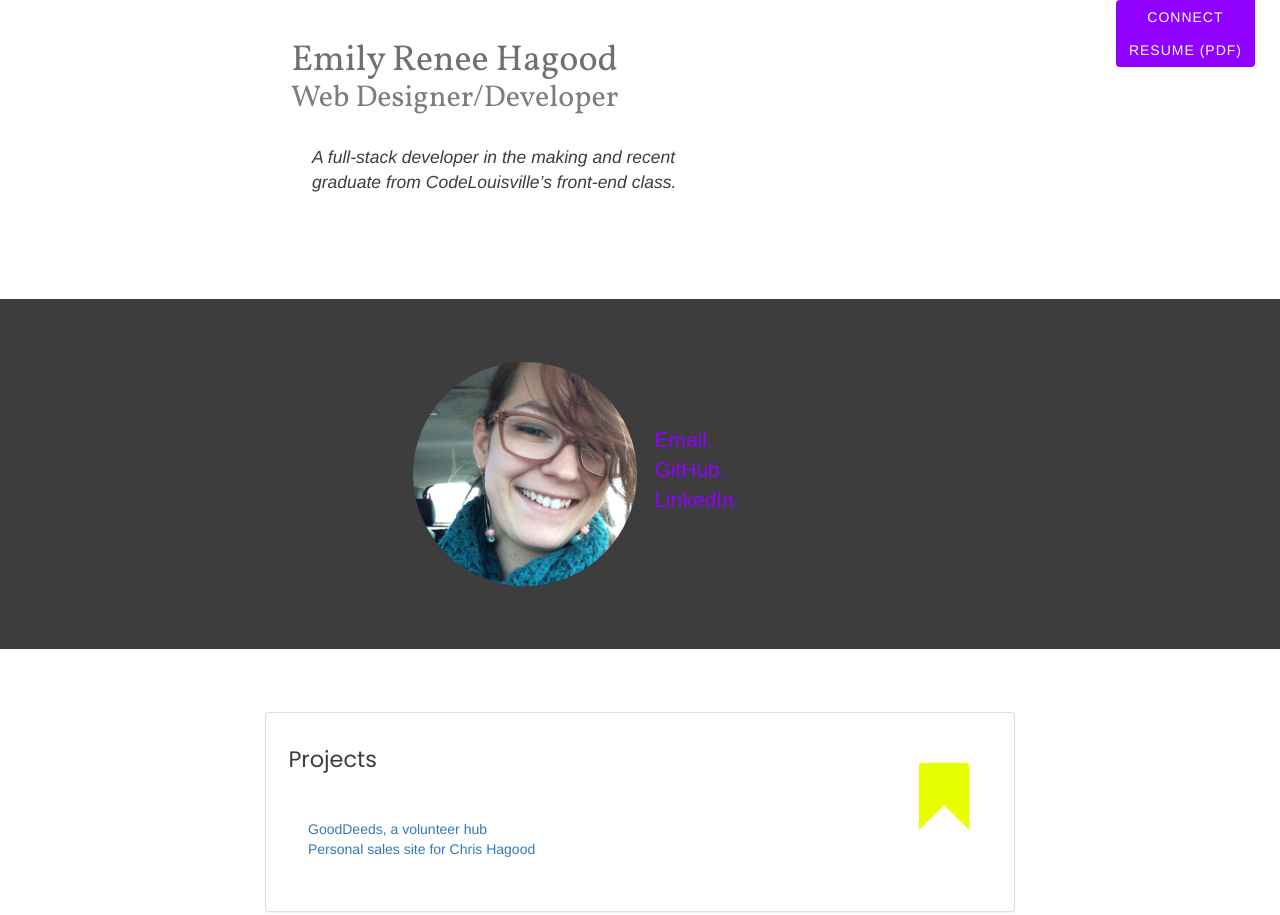
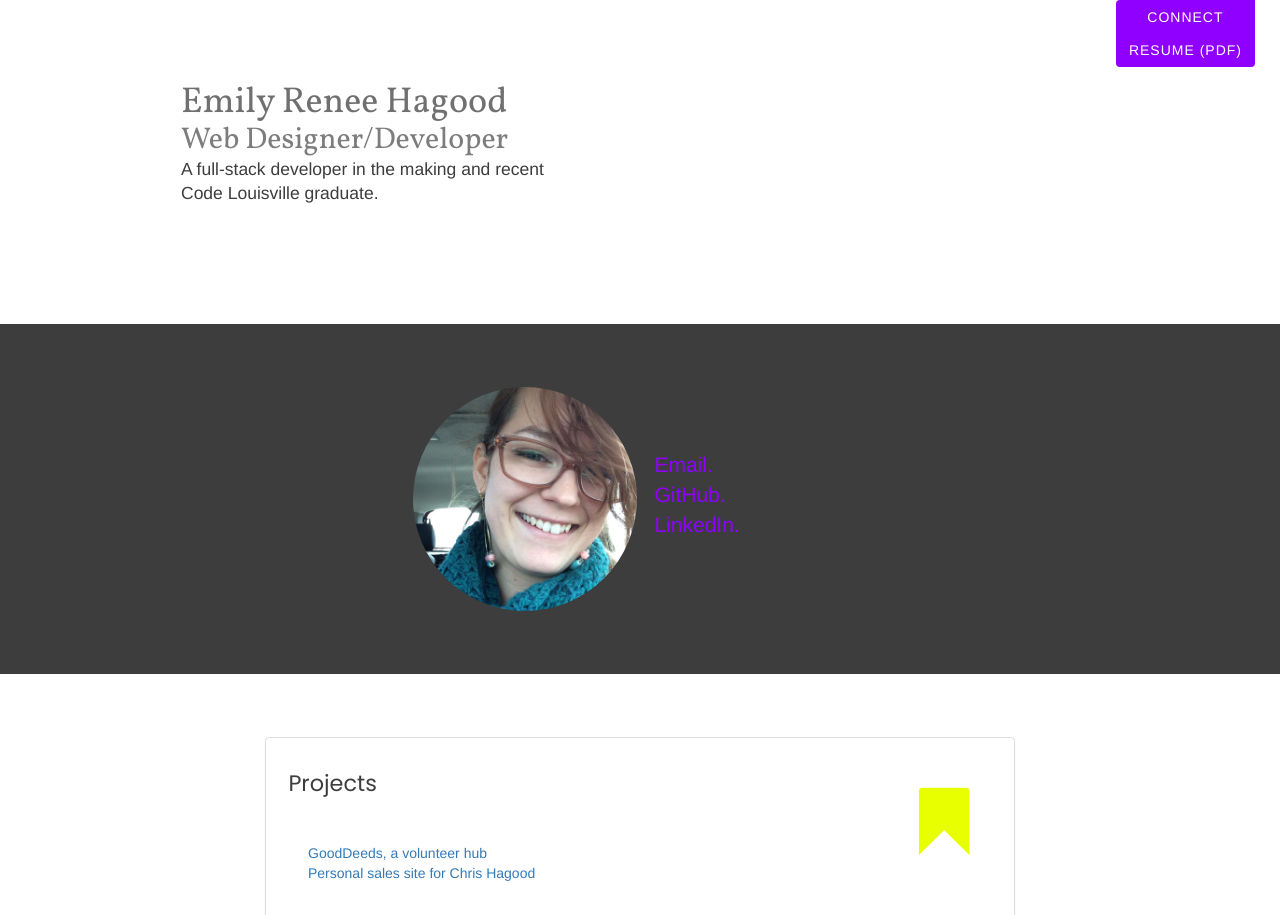
Before and after one commit to emilyrenee/emilyrenee.github.io, a plain HTML site: page index.html in a window 1280 px wide. Shown: the top 915 px of the page. Drawn offline with nearby package versions, Linux system fonts and the light colour scheme; some packages are replaced by stand-ins of ours; a script that the page names is missing.

Commit message:
update content and improve logo

```diff
--- a/css/main.css
+++ b/css/main.css
@@ -11,11 +11,6 @@ ul {
   list-style: none;
 }
 
-.inner-wrapper {
-  max-width: 60%;
-}
-
-
 
 /**********************
 NAVIGATION
@@ -24,6 +19,14 @@ nav {
   background-color: #FFFFFF;
 }
 
+.inner-wrapper {
+  max-width: 95%;
+  padding: 1.5em 1.5em;
+}
+
+.nav-wrapper {
+  max-width: 80%;
+}
 
 .btn-vert,
 .btn-vert:active,
@@ -110,17 +113,19 @@ HEADING & LOGO
 .logo {
   position: relative;
   top: 50px;
-  padding-top: 3em;
-  padding-bottom: 3em;
+  padding-top: 0;
+  padding-bottom: 0;
   padding-left: 4em;
   /*margin: auto;*/
 }
 
 .logo p {
-  max-width: 80%;
   font-size: 125%;
-  font-style: italic;
-  padding-bottom: 3em;
+  padding-top: 0;
+}
+
+.unstuck-logo {
+  padding: 3em 2em 4em 0;
 }
 
 /*.logo-sticker {
@@ -134,20 +139,20 @@ HEADING & LOGO
     margin: 0;
     font-family: 'Vollkorn', serif;
 }*/
-
-
 .grey-primary {
   color: #707070;
   margin-bottom: 0;
   margin-top: 0;
   font-family: 'Vollkorn', serif;
+  display: inline-block;
 }
 
 .grey-secondary {
   color: #7D7D7D;
   margin-top: 0;
-  margin-bottom: 1em;
+  margin-bottom: 0em;
   font-family: 'Vollkorn', serif;
+  display: inline-block;
 }
 
 /**********************
@@ -335,16 +340,21 @@ Media Query*/
 
 @media (min-width: 768px) {
 
+  .inner-wrapper {
+    max-width: 75%;
+    padding: 2em 4em;
+  }
+
   .logo {
     position: relative;
     top: 0px;
     margin: auto;
   }
 
-  .logo p {
-    padding-left: 5em;
-    max-width: 70%;
-  }
+  /*.logo p {*/
+    /*padding-left: 5em;*/
+    /*max-width: 70%;*/
+  /*}*/
 
   .grey-primary,
   .grey-secondary {
@@ -390,13 +400,18 @@ Media Query*/
 
 @media (min-width: 1200px) {
 
+  .inner-wrapper {
+    max-width: 80%;
+    padding: 3em 2em 3em 10em;
+  }
+
   .first img {
     opacity: 1;
   }
 
-  .logo p {
-    max-width: 60%;
-  }
+  /*.logo p {*/
+    /*max-width: 60%;*/
+  /*}*/
 
   .contact a {
     color: #8F00FF !important;
--- a/index.html
+++ b/index.html
@@ -32,19 +32,27 @@
               <a class="btn-connect">Connect</a>
             </li>
             <li class="active">
-              <a href="./documents/hagood_resume_052017.pdf" target="_blank">Resume (PDF)</a>
+              <a href="./documents/hagood_resume_072017.pdf" target="_blank">Resume (PDF)</a>
             </li>
           </ul>
         </div>
       </div><!--NAV-HAMBURGER-->
-      <div class="col-xs-8 unstuck-logo">
-        <div class="inner-wraper">
-          <div class="logo">
-          <h1 class="grey-primary">Emily Renee Hagood</h1>
-          <h2 class="grey-secondary">Web Designer/Developer</h2>
-          <p class="center-block">A full-stack developer in the making and recent graduate from CodeLouisville’s front-end class.</p>
-        </div>
-        </div>
+      <div class="nav-wrapper">
+          <div class="unstuck-logo">
+              <div class="inner-wrapper">
+                  <div class="row">
+                    <div class="logo col-lg-8">
+                        <h1 class="grey-primary">Emily Renee Hagood</h1>
+                         <h2 class="grey-secondary">Web Designer/Developer</h2>
+                    </div>
+                  </div>
+                  <div class="row">
+                      <div class="logo col-lg-8">
+                        <p class="lead">A full-stack developer in the making and recent Code Louisville graduate.</p>
+                      </div>
+                  </div>
+              </div>
+          </div>
       </div>
     </nav> <!-- NAV -->
 
@@ -75,7 +83,7 @@
           <div class="panel-body">
             <ul>
               <li>
-                <a href="http://www.gooddeeds502.xyz/" target="_" class="port-link"> GoodDeeds, a volunteer hub</a>
+                <a href="https://github.com/emilyrenee/good-deeds" target="_" class="port-link"> GoodDeeds, a volunteer hub</a>
                 <img src="img/good_deeds.png" class="port-img port-img-good-deeds img-responsive hidden-md hidden-sm hidden-xs">
               </li>
               <li>
@@ -97,6 +105,10 @@
           <div class="panel-body">
             <ul class="lists">
               <li>JavaScript</li>
+              <li>Node.js</li>
+              <li>MongoDB</li>
+              <li>Express</li>
+              <li>AJAX</li>
               <li>jQuery</li>
               <li>CSS</li>
               <li>HTML</li>
@@ -150,7 +162,7 @@
           <span class="glyphicon glyphicon-heart pull-right static-glyph"></span>
         </h3>
         <div class="panel-body">
-          <p>I most enjoy being oustide in warm weather and exploring my neighborhood with my family. I also enjoy reading, good coffee and bourbon.</p>
+          <p>I most enjoy being outside in warm weather and exploring my neighborhood with my family. I also enjoy reading, good coffee and bourbon.</p>
         </div><!-- panel-body -->
       </div><!-- panel --> <!-- Interest -->
     </div>
```
Also changed, not shown: 4 other files.
